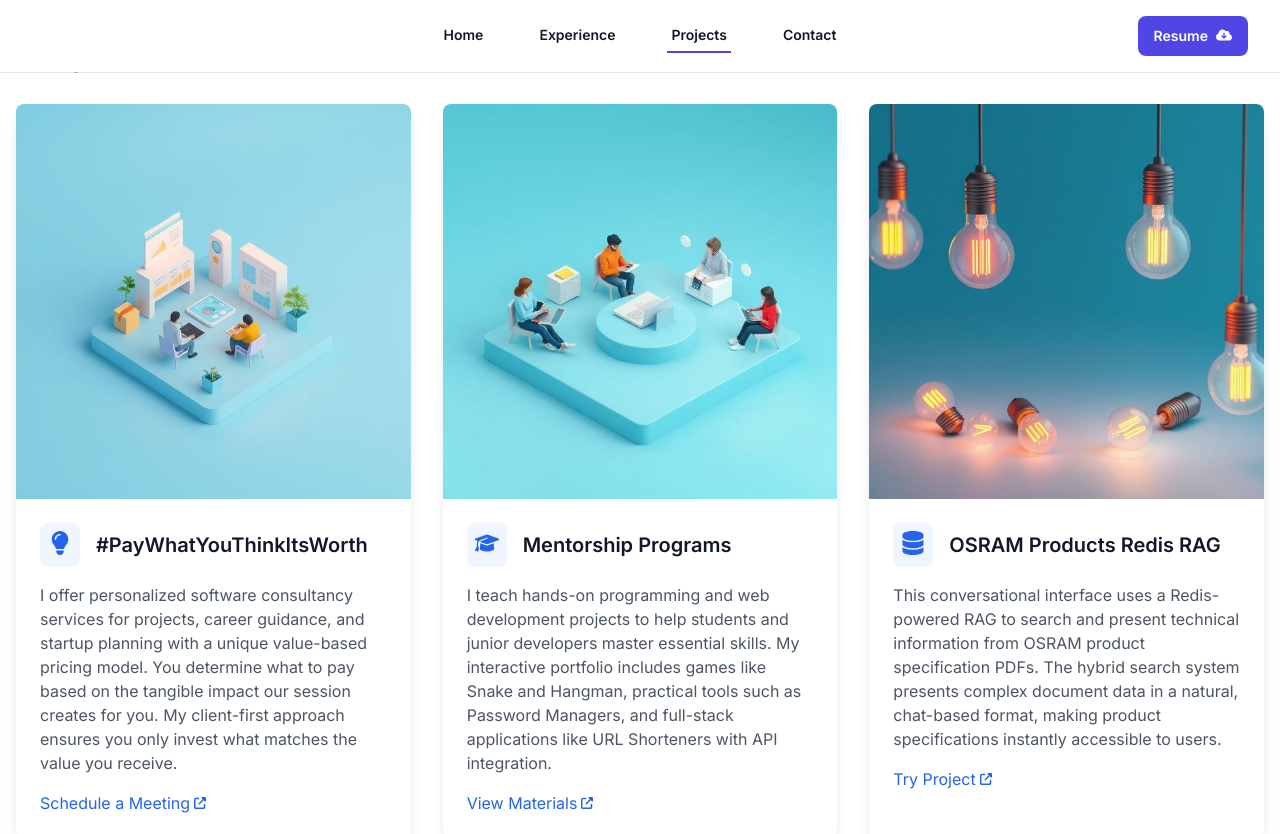
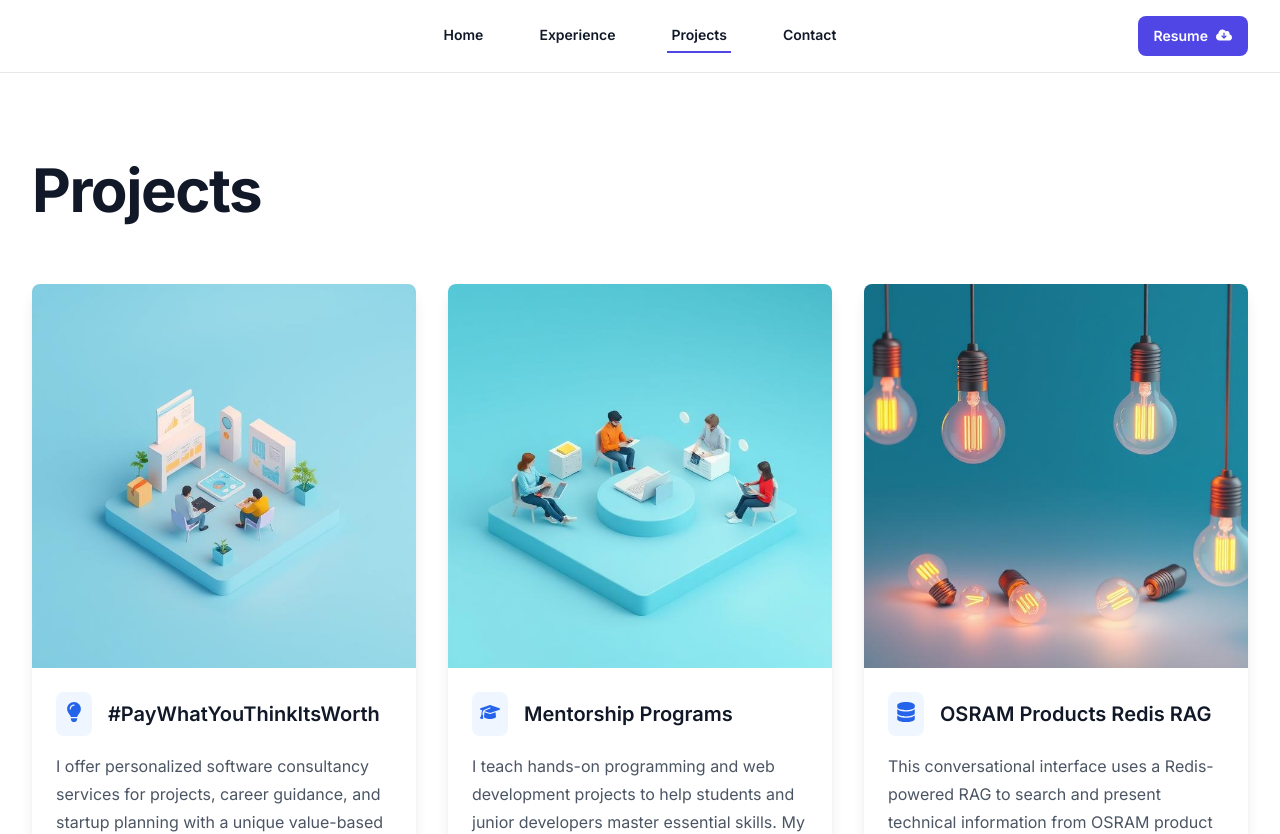
Before and after one commit to luca-matei/lucamatei.eu, a Next.js app: page /projects in a window 1280 px wide. Shown: the top 834 px of the page. Built offline with nearby package versions, Linux system fonts and the light colour scheme.

Commit message:
fix spacing

```diff
--- a/src/app/(with-contact)/projects/page.tsx
+++ b/src/app/(with-contact)/projects/page.tsx
@@ -8,7 +8,8 @@
   faArrowRight,
   faDatabase,
   faServer,
-  faExternalLinkAlt
+  faExternalLinkAlt,
+  faLaptopCode
 } from '@fortawesome/free-solid-svg-icons';
 import { CAL_URL, GITHUB_URL } from '@/constants';
 
@@ -43,7 +44,7 @@
   {
     title: 'eBloc',
     description: 'A digital platform for Romanian apartment buildings that simplifies utility meter management, report generation, and invoicing processes. It offers consumption analysis tools while enabling direct communication between residents and building administrators.',
-    icon: faDatabase,
+    icon: faLaptopCode,
     image: '/projects/ebloc.jpg',
     link: 'https://demo.ebloc.app',
     linkText: 'Try Demo',
@@ -71,9 +72,11 @@
 
 export default function ProjectsPage() {
   return (
-    <div className="container mx-auto px-4 py-8">
-      <h1 className="text-4xl font-bold mb-8">Projects</h1>
-      <div className="grid grid-cols-1 md:grid-cols-2 lg:grid-cols-3 gap-8">
+    <div className="mx-auto max-w-[96rem] px-6 lg:px-8 py-24 sm:py-32 lg:py-40">
+      <div className="mx-auto max-w-2xl lg:mx-0">
+        <h2 className="text-4xl font-bold tracking-tight text-gray-900 sm:text-6xl mb-6">Projects</h2>
+      </div>
+      <div className="mx-auto mt-16 grid max-w-2xl grid-cols-1 gap-x-8 gap-y-16 text-base leading-7 sm:grid-cols-2 lg:mx-0 lg:max-w-none lg:grid-cols-3">
         {projects.map((project, index) => (
           <div
             key={index}
@@ -90,7 +93,7 @@
             <div className="p-6">
               <div className="flex items-center mb-4">
                 <div className="p-2 bg-blue-50 rounded-lg mr-4">
-                  <FontAwesomeIcon icon={project.icon} className="w-6 h-6 text-blue-600" />
+                  <FontAwesomeIcon icon={project.icon} className="w-5 h-5 text-blue-600" />
                 </div>
                 <h2 className="text-xl font-semibold text-gray-900">{project.title}</h2>
               </div>
@@ -103,9 +106,9 @@
               >
                 {project.linkText}
                 {project.isExternal ? (
-                  <FontAwesomeIcon icon={faExternalLinkAlt} className="w-3 h-3 ml-1" />
+                  <FontAwesomeIcon icon={faExternalLinkAlt} className="w-3 h-3 ml-2" />
                 ) : (
-                  <FontAwesomeIcon icon={faArrowRight} className="w-3 h-3 ml-1" />
+                  <FontAwesomeIcon icon={faArrowRight} className="w-3 h-3 ml-2" />
                 )}
               </Link>
             </div>
```
